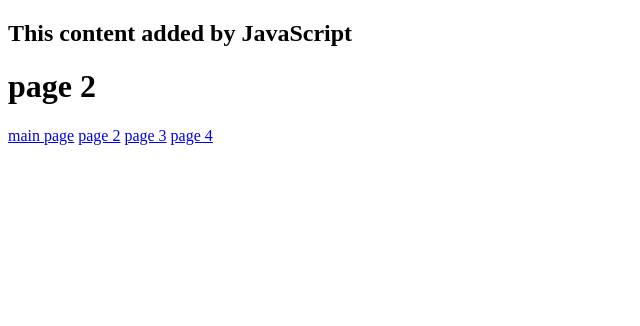
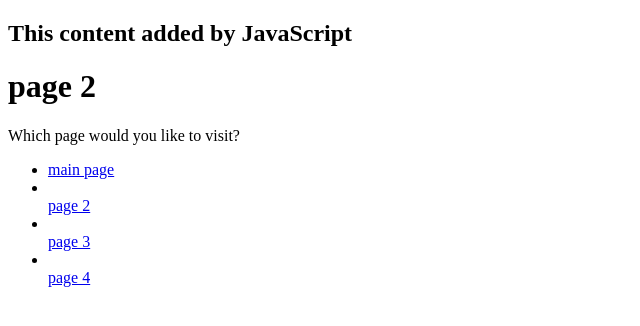
Before and after one commit to jeffbfitz383/my-first-repository, a plain HTML site: page page2.html in a window 1280 px wide. Shown: the whole page, without its empty margins (0-640 px from the left). Drawn offline with Linux system fonts and the light colour scheme.

Commit message:
3rd attempt

```diff
--- a/page2.html
+++ b/page2.html
@@ -10,9 +10,14 @@
     <script src="script.js"></script>
     <h1>page 2</h1>
 
-    <a href ="https://jeffbfitz383.github.io/my-first-repository/index.html">main page</a>
-<a href ="https://jeffbfitz383.github.io/my-first-repository/page2.html">page 2</a>
-<a href ="https://jeffbfitz383.github.io/my-first-repository/page3.html">page 3</a>
-<a href ="https://jeffbfitz383.github.io/my-first-repository/page4.html">page 4</a>
-  </body>
+    <p>Which page would you like to visit?</p>
+
+    <ul>
+    <li><a href ="https://jeffbfitz383.github.io/my-first-repository/index.html">main page</a></li>
+    <li></li><a href ="https://jeffbfitz383.github.io/my-first-repository/page2.html">page 2</a></li>
+    <li></li><a href ="https://jeffbfitz383.github.io/my-first-repository/page3.html">page 3</a></li>
+    <li></li><a href ="https://jeffbfitz383.github.io/my-first-repository/page4.html">page 4</a></li>
+    </ul>
+
+</body>
 </html>
```
